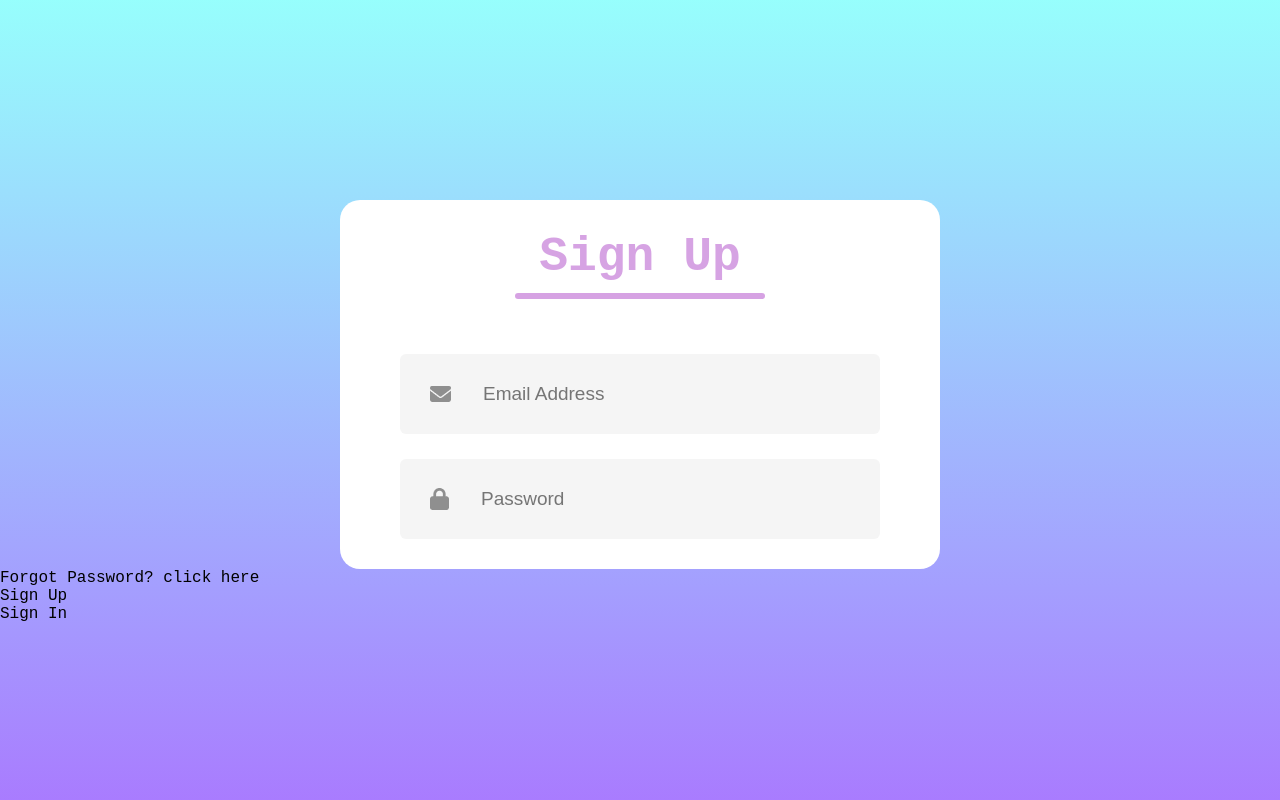
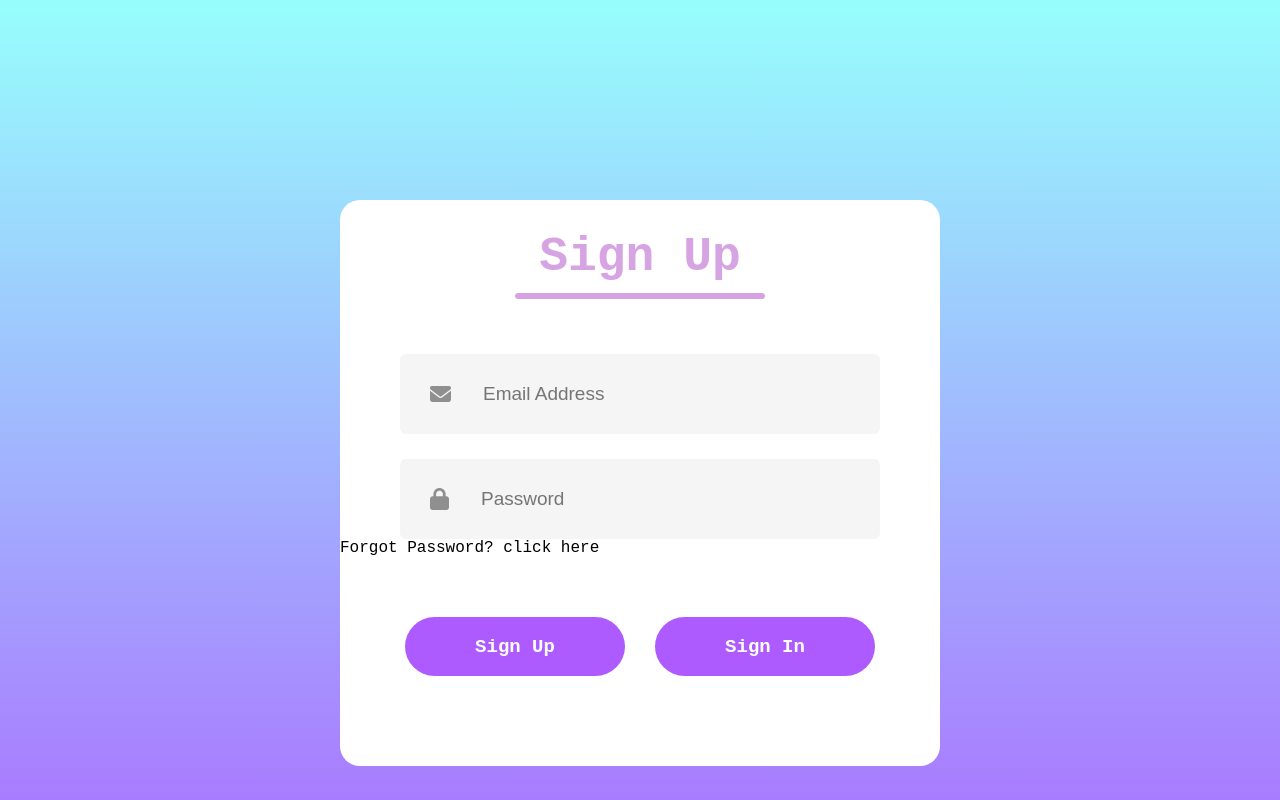
Before and after one commit to e-clawson/to-do-project, a React (Vite) app in the folder to-do-frontend/: page / in a window 1280 px wide. Shown: the top 800 px of the page. Built offline with nearby package versions, Linux system fonts and the light colour scheme.

Commit message:
added submit styling to signinsignup.css and updated SignInSignUp

```diff
--- a/to-do-frontend/src/components/login/SignInSignUp.jsx
+++ b/to-do-frontend/src/components/login/SignInSignUp.jsx
@@ -22,12 +22,13 @@ const SignInSignUp = () => {
                 <input type ='password' placeholder='Password'/>
             </div>
         </div>
+        <div className="forgotpassword">Forgot Password? <span>click here</span></div>
+        <div className='submit-container'>
+            <div className='submit'>Sign Up</div>
+            <div className='submit'>Sign In</div>
+        </div>
     </div>
-    <div className="forgotpassword">Forgot Password? <span>click here</span></div>
-    <div className='submit-container'>
-        <div className='submit'>Sign Up</div>
-        <div className='submit'>Sign In</div>
-    </div>
+
     </>
   )
 }
--- a/to-do-frontend/src/components/login/signInSignUp.css
+++ b/to-do-frontend/src/components/login/signInSignUp.css
@@ -73,3 +73,23 @@
     color:blueviolet;
     cursor: pointer;
 }
+
+.submit-container{
+    display: flex;
+    gap: 30px;
+    margin: 60px auto;
+}
+
+.submit{
+    display: flex;
+    justify-content: center;
+    align-items: center;
+    width: 220px;
+    height: 59px;
+    color: white;
+    background: rgba(128, 0, 255, 0.642);
+    border-radius: 50px;
+    font-size: 19px;
+    font-weight: 700;
+    cursor: pointer;
+}
```
